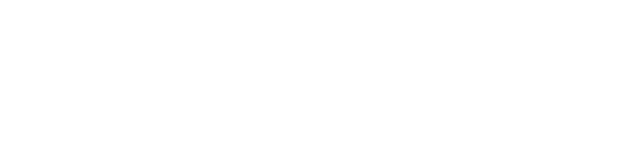
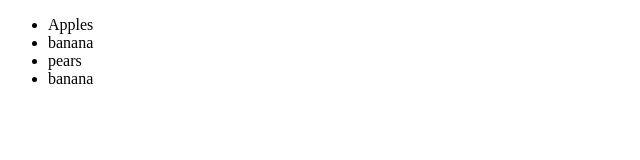
Before and after one commit to tidalu/Javascript-DOM, a website: page NodeCloneNode/index.html in a window 1280 px wide. Shown: the whole page, without its empty margins (0-640 px from the left). Drawn offline with Linux system fonts and the light colour scheme.

Commit message:
update: cloneNode(true || )

```diff
--- a/NodeCloneNode/index.html
+++ b/NodeCloneNode/index.html
@@ -7,6 +7,12 @@
     <link rel="stylesheet" href="style.css">
 </head>
 <body>
+
+    <ul id="mylist">
+        <li>Apples</li>
+        <li>banana</li>
+        <li>pears</li>
+    </ul>
     <script src="main.js"></script>
 </body>
 </html>
--- a/NodeCloneNode/main.js
+++ b/NodeCloneNode/main.js
@@ -1 +1,15 @@
 // Your JavaScript code goes here
+
+// nodeClone allows to aka copy of another node
+const mt = document.getElementById('mylist');
+
+const listChildern = mt?.children;
+console.log(listChildern);
+
+const bananas = listChildern[1];
+console.log(bananas);
+
+const bananasCopy = bananas.cloneNode(true);
+// if we give true as a param , it means clone all the childrens also, otherwise,it does it only for the first layer
+
+mt?.appendChild(bananasCopy);
```
